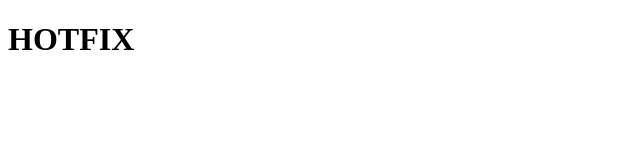
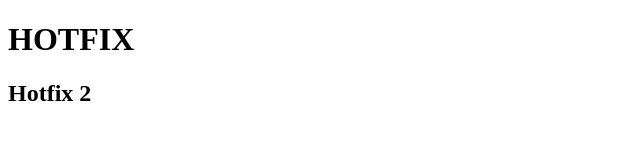
Before and after one commit to JulioLerma/dasv-gitflow, a plain HTML site: page index.html in a window 1280 px wide. Shown: the whole page, without its empty margins (0-640 px from the left). Drawn offline with Linux system fonts and the light colour scheme.

Commit message:
archivo index modificado por segunda vez

```diff
--- a/index.html
+++ b/index.html
@@ -8,5 +8,6 @@
 </head>
 <body>
     <h1>HOTFIX</h1>
+    <h2>Hotfix 2</h2>
 </body>
 </html>
```
